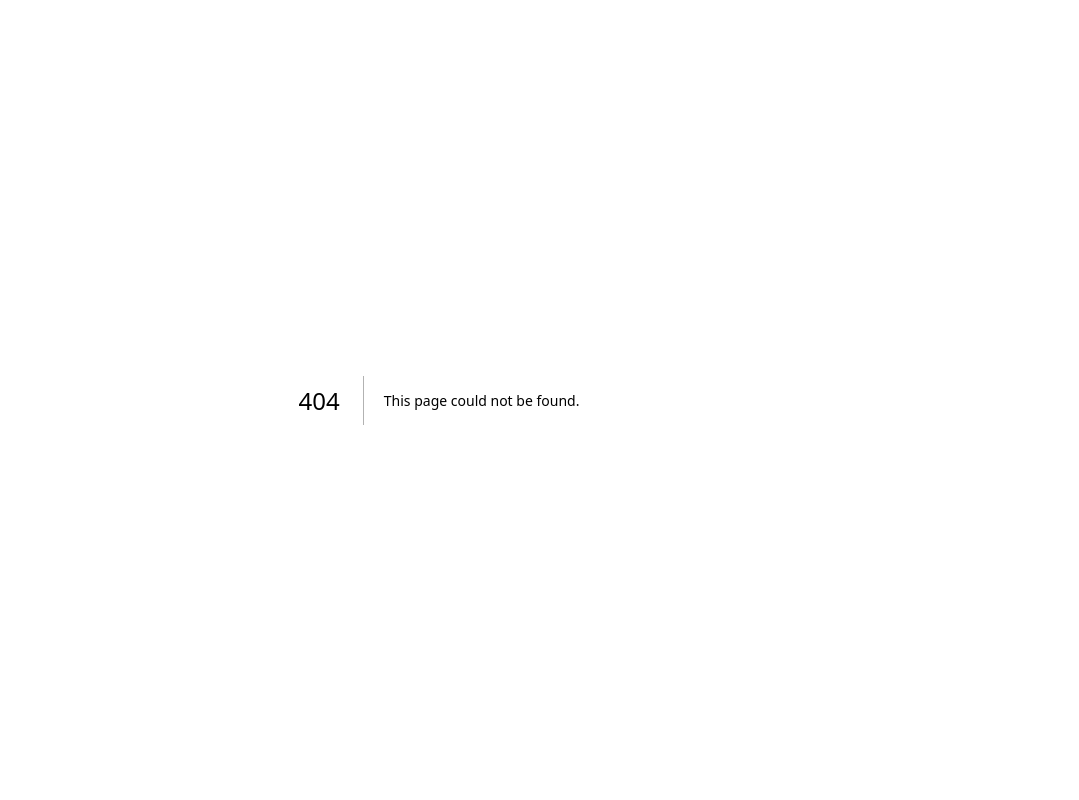
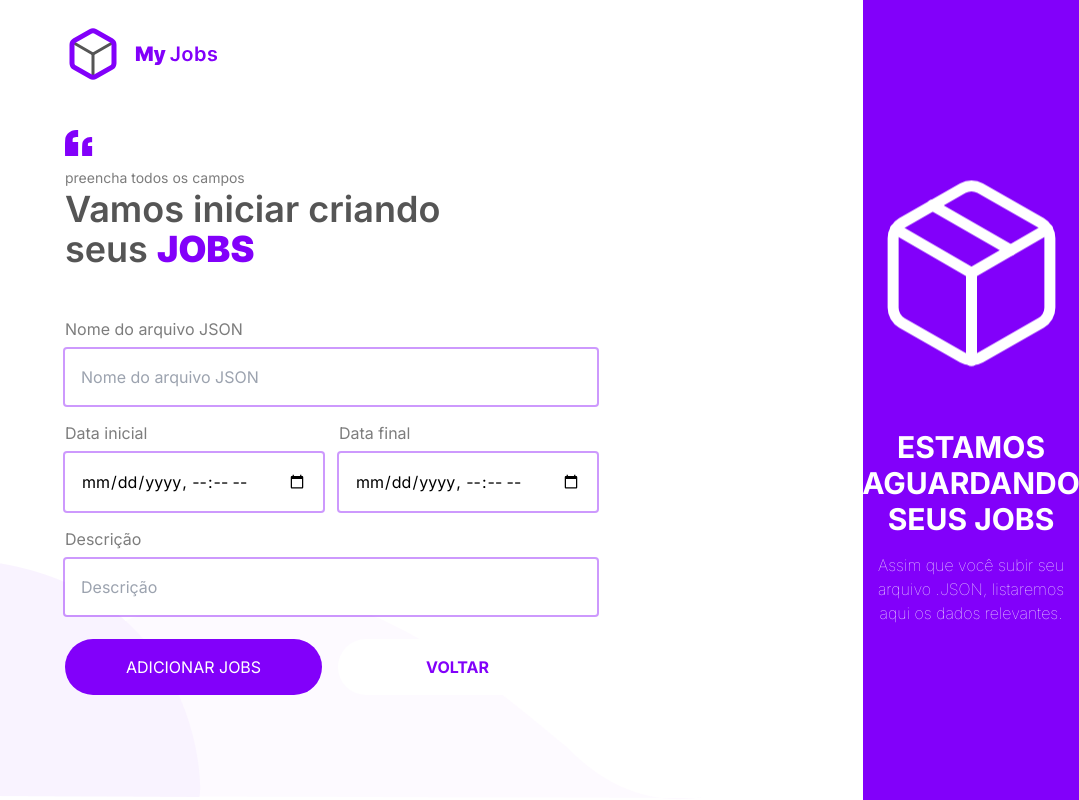
Before and after one commit to raulcesar54/my-jobs, a Next.js app: page /create-jobs in a window 1280 px wide. Before the commit this address had no page. Shown: the whole page, without its empty margins (201-1280 px from the left). Built offline with nearby package versions, Linux system fonts and the light colour scheme.

Commit message:
feat: creating page create-jobs

```diff
--- /dev/null
+++ b/src/app/create-jobs/page.tsx
@@ -0,0 +1,34 @@
+//#region
+"use client";
+import logo from "@/assets/logo.svg";
+import { Button, Title } from "@/components";
+import { CreateJobForte, SideInformation } from "@/layout";
+import { String } from "@/strings";
+import Image from "next/image";
+import { useRouter } from "next/navigation";
+//#endregion
+
+export default function CreateJobs() {
+  const { LOGO_TITLE, FILL_FIELDS, LESTS_CREATE_JOBS } = String;
+  const router = useRouter();
+
+  return (
+    <div className="flex flex-1 h-full">
+      <main className="pt-[26px] px-[266px] flex flex-1 h-full w-full flex-col gap-[48px] bg-[url('/img/background-white.png')] bg-no-repeat  bg-left-bottom">
+        <div
+          className="flex w-full justify-between cursor-pointer"
+          onClick={() => router.push("/")}
+        >
+          <Image src={logo} alt="logo image" />
+        </div>
+        <Title
+          subtitle={FILL_FIELDS}
+          title={LESTS_CREATE_JOBS}
+          strongTitle={LOGO_TITLE}
+        />
+        <CreateJobForte />
+      </main>
+      <SideInformation />
+    </div>
+  );
+}
```
